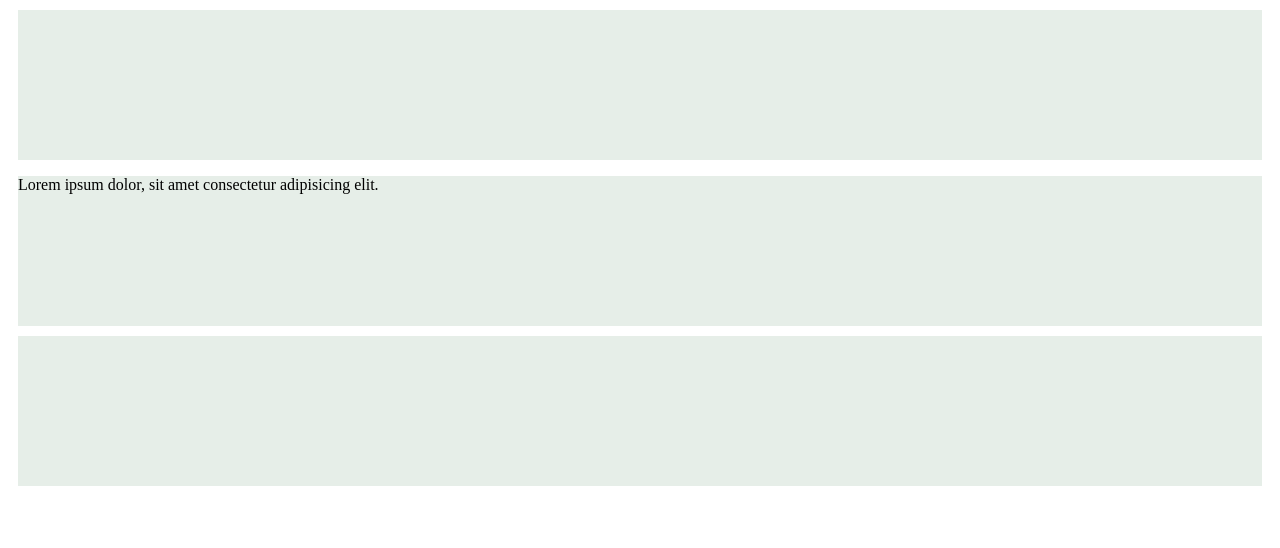
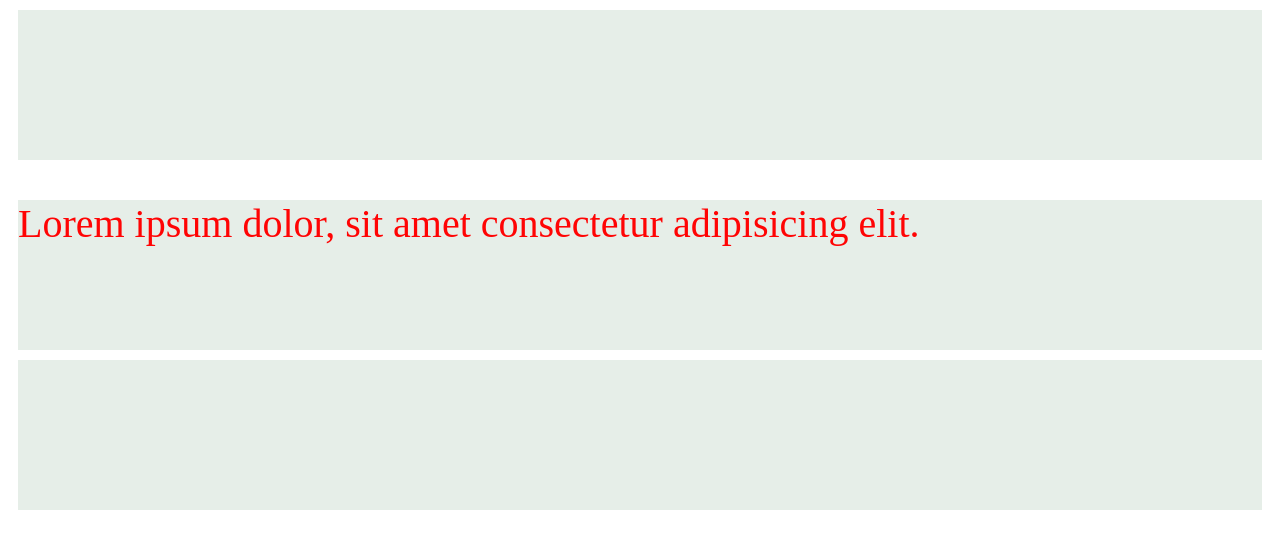
Before and after one commit to EmsonFranca/Nomeclatura_SASS_BEM, a plain HTML site: page index.html in a window 1280 px wide. Drawn offline with Linux system fonts and the light colour scheme.

Commit message:
alinhamento de tags

```diff
--- a/style/style.scss
+++ b/style/style.scss
@@ -19,6 +19,18 @@ $spancing-large: 5rem;
 
 }
 
+.principal {
+  div {
+    p {
+      font-size: $spancing-mediun;
+      color: $colorRed;
+
+      &:hover{
+        color: $colorFont;
+      }
+    }
+  }
+}
 
 #footer{
   height: 9.375rem;
```
Also changed, not shown: style/style.css, 1 other file.
